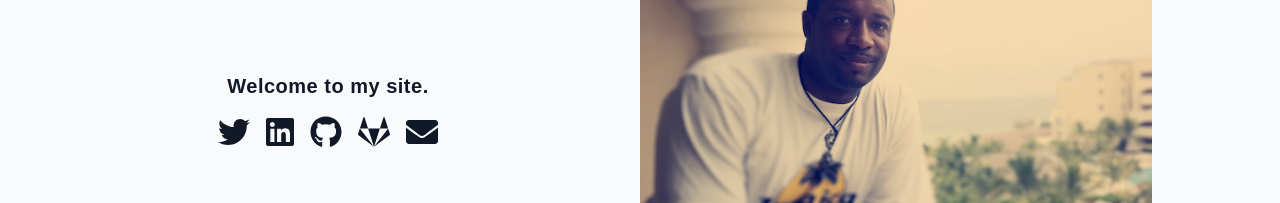
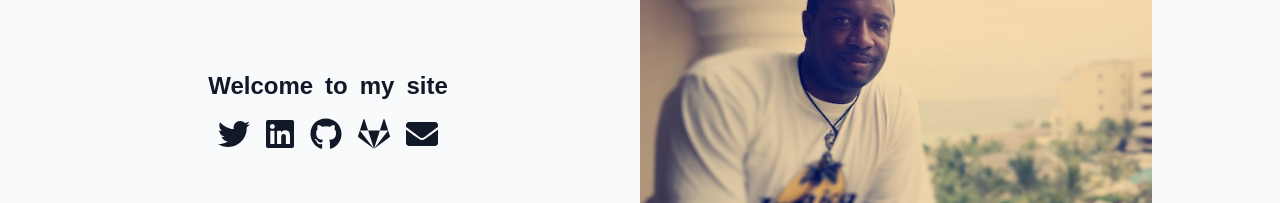
Before and after one commit to kingralph33/kingralph-dev, a Next.js app: page / in a window 1280 px wide. Shown: the part 196-399 px from the top of the page. Built offline with nearby package versions, Linux system fonts and the light colour scheme; a web font is replaced by a local one.

Commit message:
add drag and transition to text

```diff
--- a/components/navbar.js
+++ b/components/navbar.js
@@ -5,7 +5,7 @@ export default function NavBar(){
     return(
         <header className="sticky top-0 shadow-md w-full bg-gray-100 dark:bg-dark-blue max-h-28 md:max-h-18 p-4 border-double border-b-4 border-black-500 dark:border-gray-200 dark:text-gray-200 overflow-hidden">
             <div className="flex flex-col md:flex-row md:space-x-4 space-y-2 md:space-y-0 items-center md:justify-between">
-                <div className="">
+                <div>
                     <Link href="/">
                         <a className="text-3xl md:text-4xl text-gray-900 dark:text-gray-100 font-black hover:text-indigo-400 dark:hover:text-gray-600 text-shadow dark:text-shadow-wht">King Ralph</a>
                     </Link>
--- a/package.json
+++ b/package.json
@@ -14,6 +14,7 @@
     "@fortawesome/free-solid-svg-icons": "^5.15.1",
     "@fortawesome/react-fontawesome": "^0.1.14",
     "autoprefixer": "^10.2.1",
+    "framer-motion": "^3.2.0",
     "next": "10.0.5",
     "postcss": "^8.2.4",
     "react": "17.0.1",
--- a/pages/index.js
+++ b/pages/index.js
@@ -1,6 +1,7 @@
 import Head from 'next/head'
 import Link from 'next/link'
 import Image from 'next/image'
+import { motion } from "framer-motion"
 import {siteTitle} from '../components/layout'
 import { FontAwesomeIcon } from "@fortawesome/react-fontawesome";
 
@@ -25,8 +26,68 @@ export default function Home() {
           />
         </div>
         <div className="text-center space-y-4">
-          <h2 className="text-gray-900 dark:text-gray-100 font-semibold tracking-wide">Welcome to my site.</h2>
-          <div className="space-x-4">
+          <div className="flex flex-row place-content-center">
+              <motion.h1
+              initial={{ opacity: 0, y: 20 }}
+              animate={{ opacity: 1, y: 0 }}
+              transition={{ type: "spring", bounce: 0.50, delay: 0.5}}
+              // Dragging
+              drag
+              dragConstraints={{ top: 0, right: 0, bottom: 0, left: 0 }}
+              dragTransition={{ bounceStiffness: 600, bounceDamping: 20 }}
+              dragElastic={0.5}
+              whileTap={{ cursor: "grabbing" }}
+              className="text-gray-900 dark:text-gray-100 font-semibold pr-3">
+                Welcome
+              </motion.h1>
+
+              <motion.h1
+              initial={{ opacity: 0, y: 20 }}
+              animate={{ opacity: 1, y: 0 }}
+              transition={{ type: "spring", bounce: 0.50, delay: 0.6}}
+              // Dragging
+              drag
+              dragConstraints={{ top: 0, right: 0, bottom: 0, left: 0 }}
+              dragTransition={{ bounceStiffness: 600, bounceDamping: 20 }}
+              dragElastic={0.5}
+              whileTap={{ cursor: "grabbing" }}
+              className="text-gray-900 dark:text-gray-100 font-semibold pr-3">
+                to {" "}
+              </motion.h1>
+
+              <motion.h1
+              initial={{ opacity: 0, y: 20 }}
+              animate={{ opacity: 1, y: 0 }}
+              transition={{ type: "spring", bounce: 0.50, delay: 0.7}}
+              // Dragging
+              drag
+              dragConstraints={{ top: 0, right: 0, bottom: 0, left: 0 }}
+              dragTransition={{ bounceStiffness: 600, bounceDamping: 20 }}
+              dragElastic={0.5}
+              whileTap={{ cursor: "grabbing" }}
+              className="text-gray-900 dark:text-gray-100 font-semibold pr-3">
+                my {" "}
+              </motion.h1>
+
+              <motion.h1
+              initial={{ opacity: 0, y: 20 }}
+              animate={{ opacity: 1, y: 0 }}
+              transition={{ type: "spring", bounce: 0.50, delay: 0.8}}
+              // Dragging
+              drag
+              dragConstraints={{ top: 0, right: 0, bottom: 0, left: 0 }}
+              dragTransition={{ bounceStiffness: 600, bounceDamping: 20 }}
+              dragElastic={0.5}
+              whileTap={{ cursor: "grabbing" }}
+              className="text-gray-900 dark:text-gray-100 font-semibold">
+                site
+              </motion.h1>
+          </div>
+          <motion.div
+          initial={{ opacity: 0, y: 20 }}
+          animate={{ opacity: 1, y: 0 }}
+          transition={{ type: "spring", bounce: 0.50, delay: 0.5 }}
+          className="space-x-4">
                 <Link href="https://twitter.com/KingRalph33">
                     <a target="_blank" rel="noreferrer"><FontAwesomeIcon className="social-icons" icon={['fab', 'twitter']} size="2x"/></a>
                 </Link>
@@ -42,7 +103,7 @@ export default function Home() {
                 <Link href="mailto:ralph@kingralph.dev">
                     <a target="_blank" rel="noreferrer"><FontAwesomeIcon className="social-icons" icon="envelope" size="2x" /></a>
                 </Link>
-            </div>
+            </motion.div>
         </div>
       </section>
     </>
--- a/styles/globals.css
+++ b/styles/globals.css
@@ -3,7 +3,7 @@
 @tailwind components;
 
 .social-icons {
-    @apply text-gray-900 dark:text-gray-100 hover:text-indigo-400 dark:hover:text-gray-600;
+    @apply transition duration-500 ease-in-out text-gray-900 dark:text-gray-100 hover:text-indigo-400 dark:hover:text-gray-600 transform hover:-translate-y-1 hover:scale-110;
 }
 
 @tailwind utilities;
--- a/tailwind.config.js
+++ b/tailwind.config.js
@@ -20,6 +20,8 @@ module.exports = {
   variants: {
     extend: {
       animation: ['hover'],
+      transform: ['hover', 'focus'],
+      transitionProperty: ['hover', 'focus', 'motion-safe', 'motion-reduce'],
     },
   },
   plugins: [],
```
Also changed, not shown: 1 other file (tests, documents, lock files or other folders).
